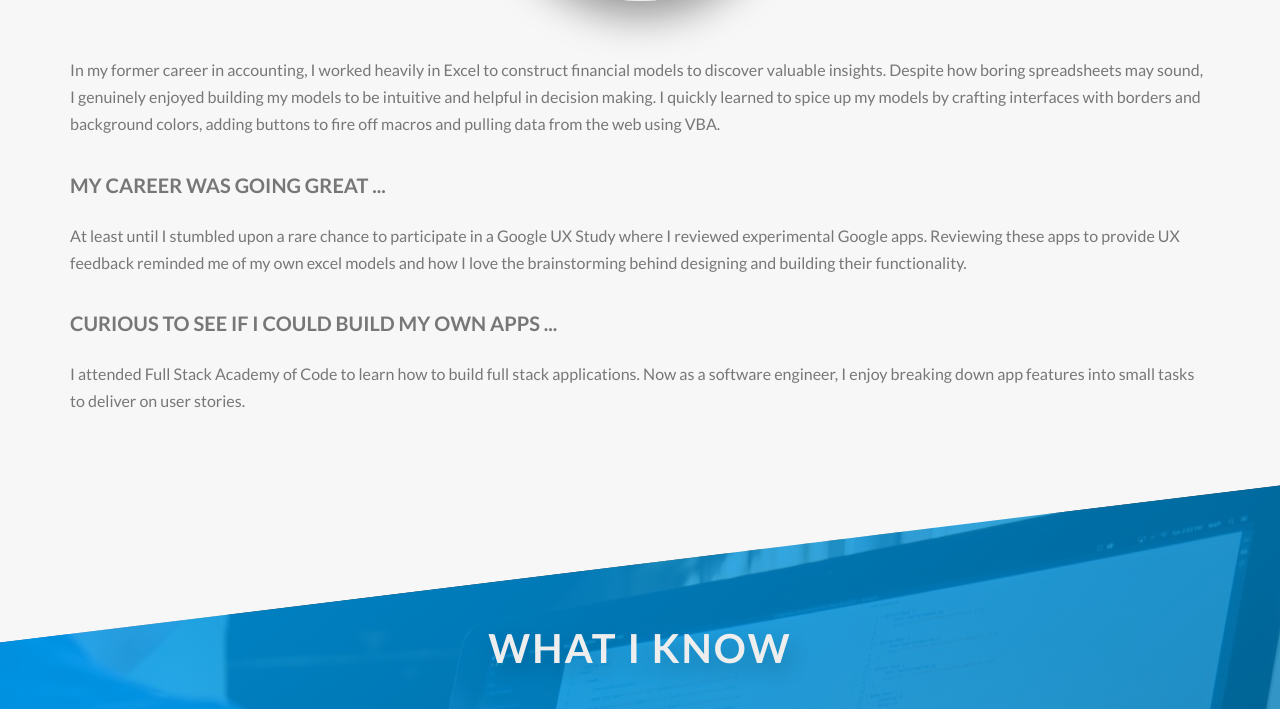
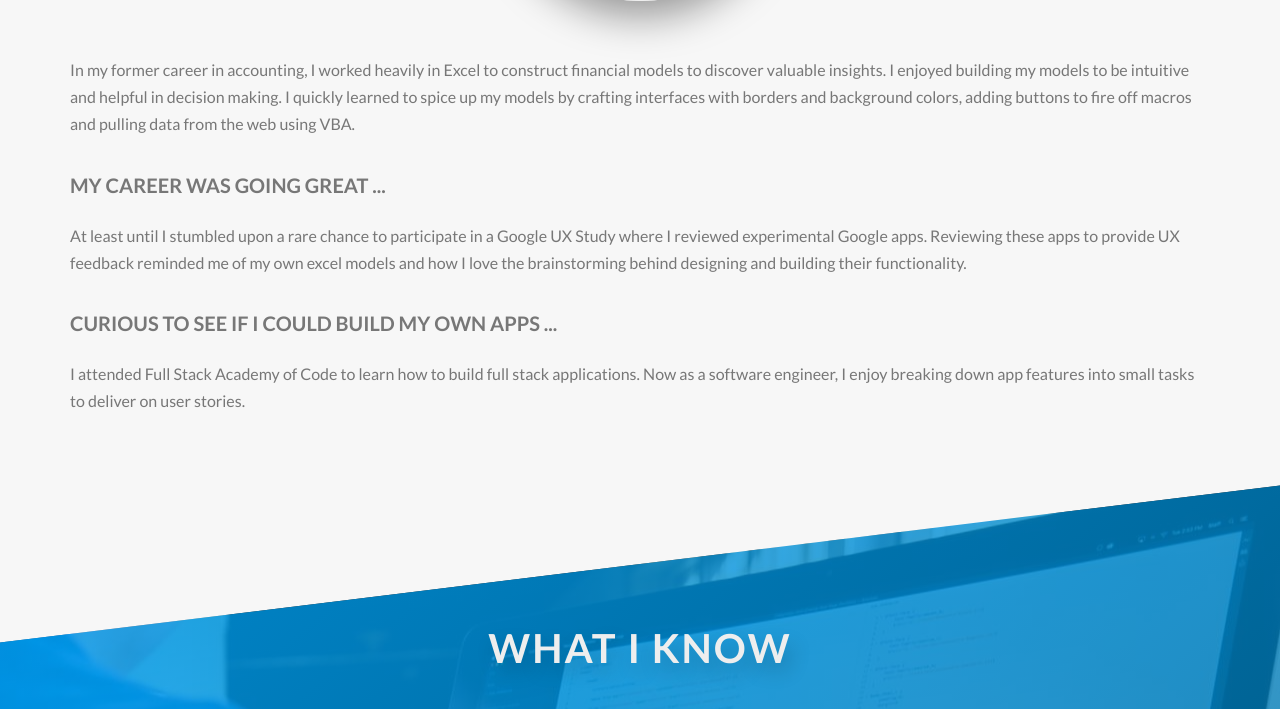
Before and after one commit to andventuree/andventuree.github.io, a website: page index.html in a window 1280 px wide. Shown: the part 1218-1927 px from the top of the page. Drawn offline with Linux system fonts and the light colour scheme.

Commit message:
updated story description

```diff
--- a/index.html
+++ b/index.html
@@ -106,9 +106,7 @@
             <div class='row'>
                 <div>
                     <p class="paragraph">In my former career in accounting, I worked heavily in Excel to construct
-                        financial models to discover
-                        valuable insights. Despite how boring spreadsheets may sound, I genuinely enjoyed building my
-                        models
+                        financial models to discover valuable insights. I enjoyed building my models
                         to be intuitive and helpful in decision making. I quickly learned to spice up my models by
                         crafting
                         interfaces with borders and background colors, adding buttons to fire off macros and pulling
```
